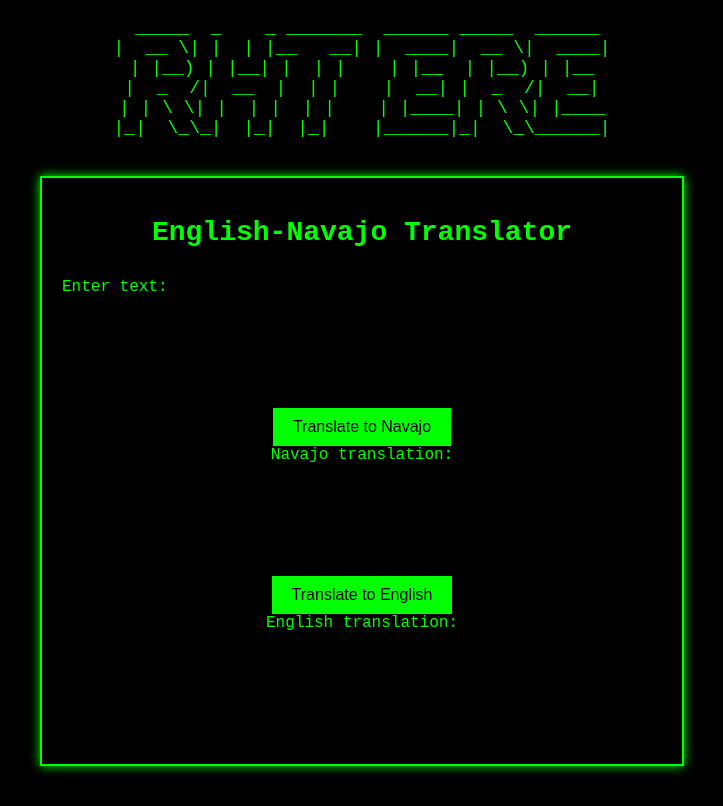
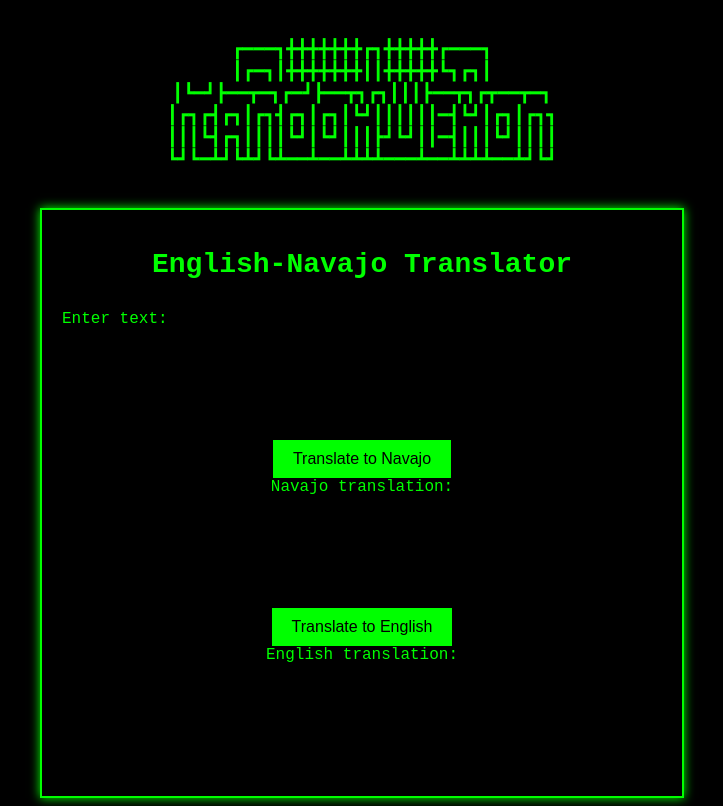
Before and after one commit to RandomDemon/navajo, a plain HTML site: page index.html in a window 1280 px wide. Shown: the whole page, without its empty margins (278-1001 px from the left). Drawn offline with Linux system fonts and the light colour scheme.

Commit message:
Update index.html

```diff
--- a/index.html
+++ b/index.html
@@ -6,12 +6,13 @@
 </head>
 <body>
   <pre class="ascii-art">
- _____  _    _ _______  ______ _____  ______
-|  __ \| |  | |__   __| |  ____|  __ \|  ____|
-| |__) | |__| |  | |    | |__  | |__) | |__
-|  _  /|  __  |  | |    |  __| |  _  /|  __|
-| | \ \| |  | |  | |    | |____| | \ \| |____
-|_|  \_\_|  |_|  |_|    |______|_|  \_\______|
+
+┏━━━┓╋╋╋╋╋╋╋┏┓╋╋╋╋╋┏━━━┓
+┃┏━┓┃╋╋╋╋╋╋╋┃┃╋╋╋╋╋┗┓┏┓┃
+┃┗━┛┣━━┳━┓┏━┛┣━━┳┓┏┓┃┃┃┣━━┳┓┏┳━━┳━┓
+┃┏┓┏┫┏┓┃┏┓┫┏┓┃┏┓┃┗┛┃┃┃┃┃┃━┫┗┛┃┏┓┃┏┓┓
+┃┃┃┗┫┏┓┃┃┃┃┗┛┃┗┛┃┃┃┣┛┗┛┃┃━┫┃┃┃┗┛┃┃┃┃
+┗┛┗━┻┛┗┻┛┗┻━━┻━━┻┻┻┻━━━┻━━┻┻┻┻━━┻┛┗┛
   </pre>
   <div class="container">
     <h1>English-Navajo Translator</h1>
```
